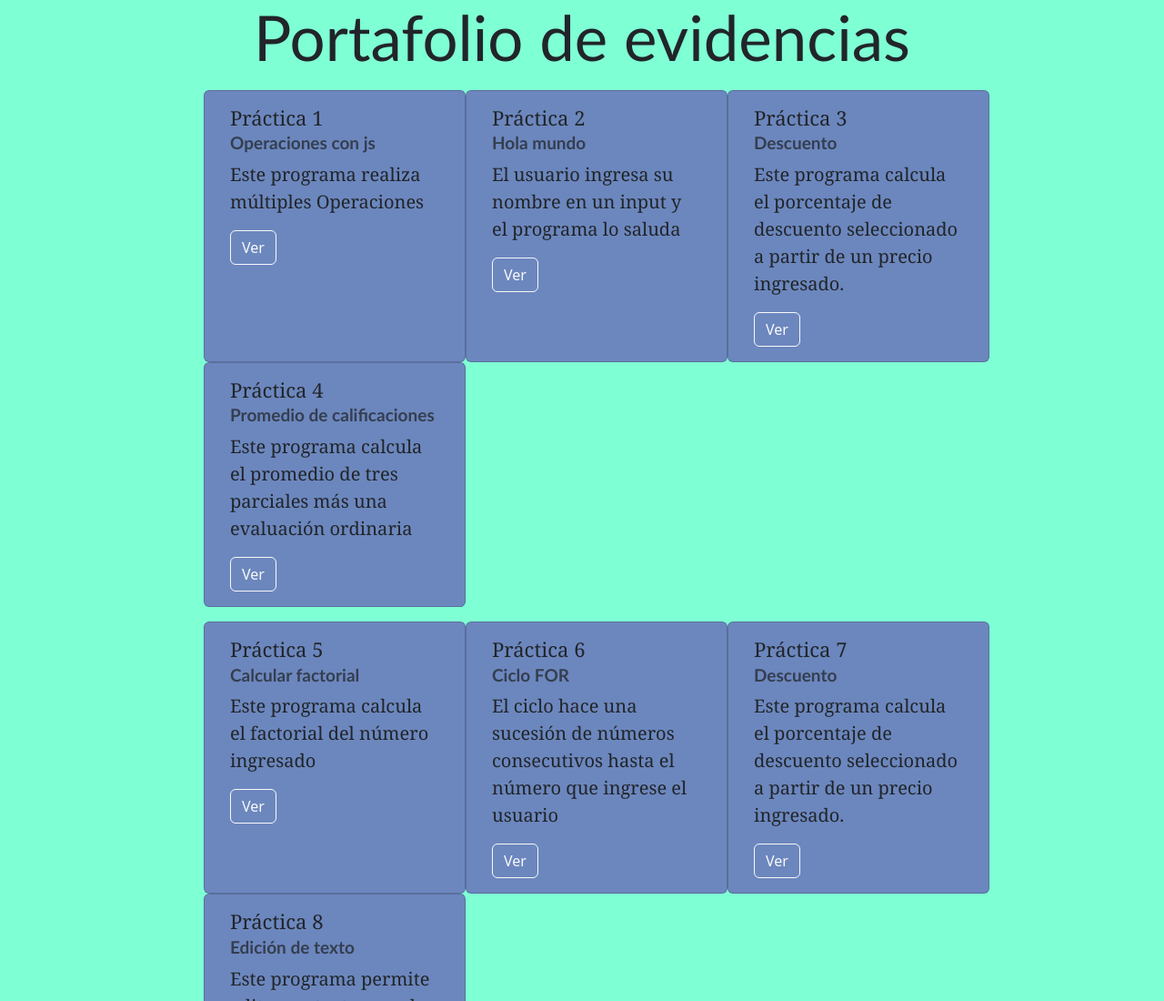
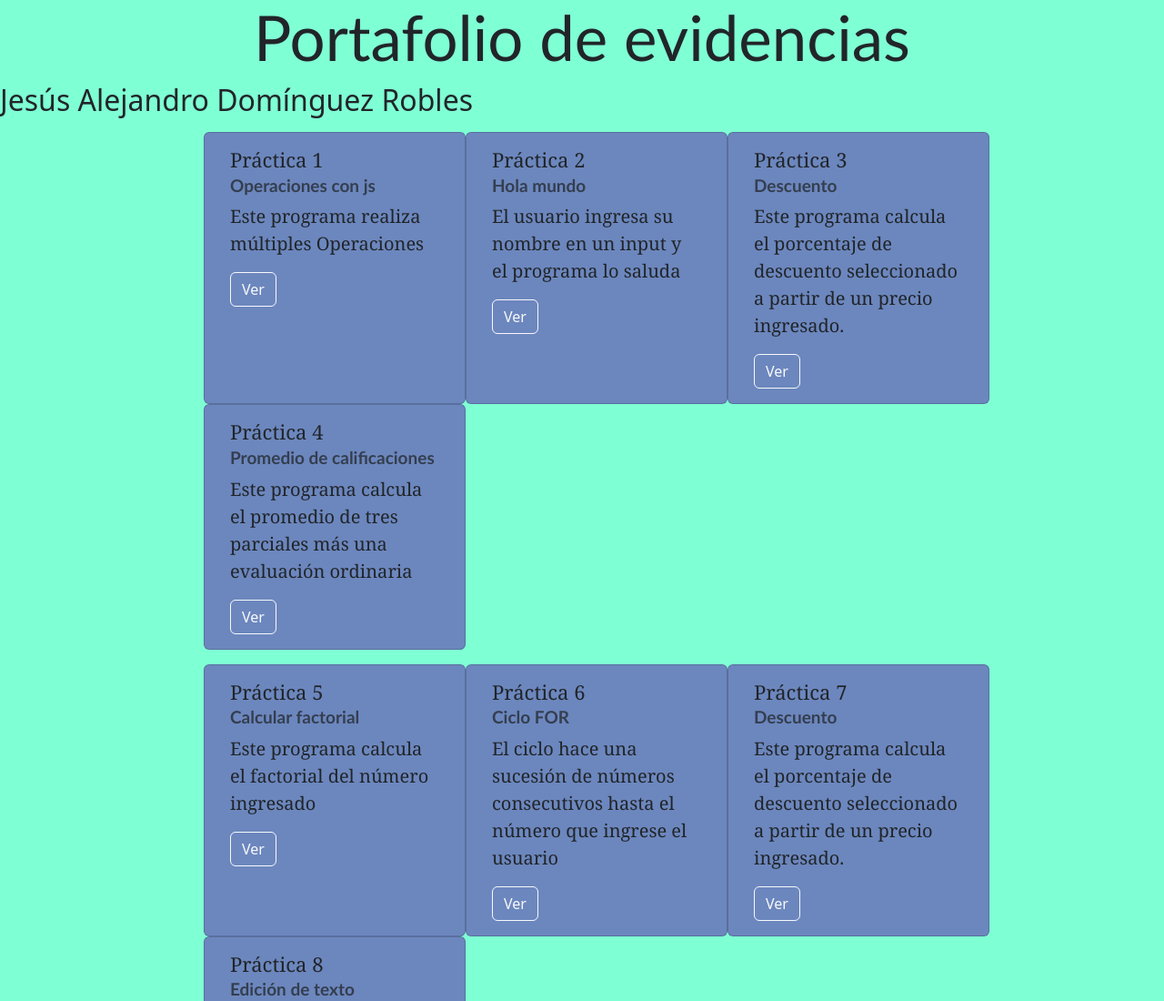
Before and after one commit to AlexinPro/Pr-cticas-programaci-n-web, a plain HTML site: page index.html in a window 1280 px wide. Shown: the top 1100 px of the page at 91% size. Drawn offline with nearby package versions, Linux system fonts and the light colour scheme.

Commit message:
Update index.html

```diff
--- a/index.html
+++ b/index.html
@@ -8,10 +8,11 @@
     <script src="https://cdn.jsdelivr.net/npm/bootstrap@5.3.3/dist/js/bootstrap.bundle.min.js"
     integrity="sha384-YvpcrYf0tY3lHB60NNkmXc5s9fDVZLESaAA55NDzOxhy9GkcIdslK1eN7N6jIeHz" crossorigin="anonymous"></script>
     <link rel="stylesheet" href="estilos.css">
-    <title>Prácticas JS</title>
+    <title>TI46826-ProgramacionWeb</title>
 </head>
 <body>
     <h1> Portafolio de evidencias</h1>
+    <h2>Jesús Alejandro Domínguez Robles</h2>
     <div class="row mt-3" style="margin-left: 14rem;">
         <div class="card" style="width: 18rem;">
             <div class="card-body">
```
